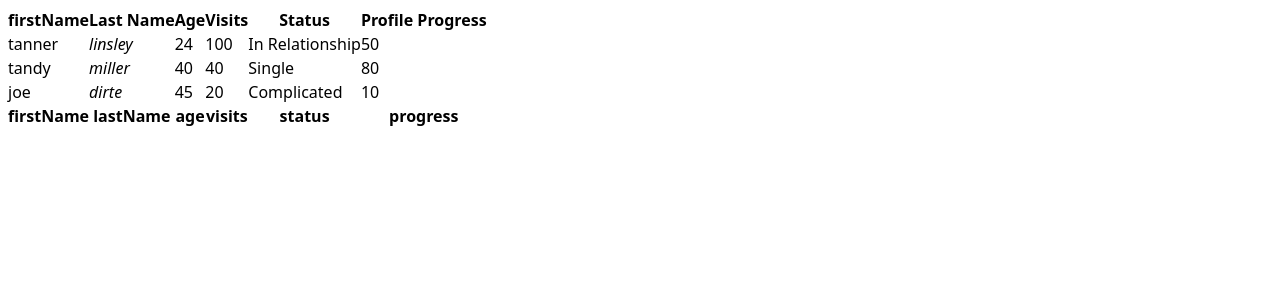
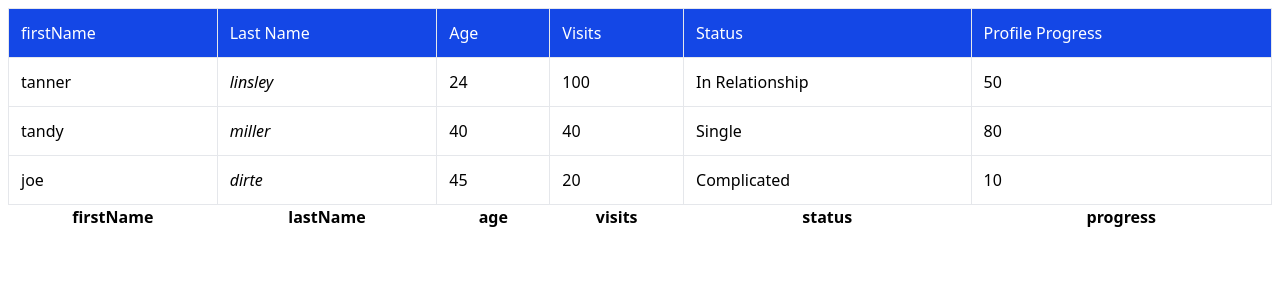
Before and after one commit to artur-minin/infinite-tables, a React (Vite) app: page / in a window 1280 px wide. Shown: the top 300 px of the page. Built offline with nearby package versions, Linux system fonts and the light colour scheme.

Commit message:
feat: style table

```diff
--- a/src/components/Table.tsx
+++ b/src/components/Table.tsx
@@ -28,12 +28,15 @@ export default function Table({ columns, data }: TableProps<Person>) {
   })
 
   return (
-    <table>
+    <table className="w-full border-collapse">
       <thead>
         {table.getHeaderGroups().map((headerGroup) => (
-          <tr key={headerGroup.id}>
+          <tr key={headerGroup.id} className="bg-blue-700 text-white">
             {headerGroup.headers.map((header) => (
-              <th key={header.id}>
+              <th
+                key={header.id}
+                className="border border-gray-200 p-3 text-left font-medium"
+              >
                 {header.isPlaceholder
                   ? null
                   : flexRender(
@@ -47,9 +50,9 @@ export default function Table({ columns, data }: TableProps<Person>) {
       </thead>
       <tbody>
         {table.getRowModel().rows.map((row) => (
-          <tr key={row.id}>
+          <tr key={row.id} className="bg-white">
             {row.getVisibleCells().map((cell) => (
-              <td key={cell.id}>
+              <td key={cell.id} className="border border-gray-200 p-3">
                 {flexRender(cell.column.columnDef.cell, cell.getContext())}
               </td>
             ))}
```
